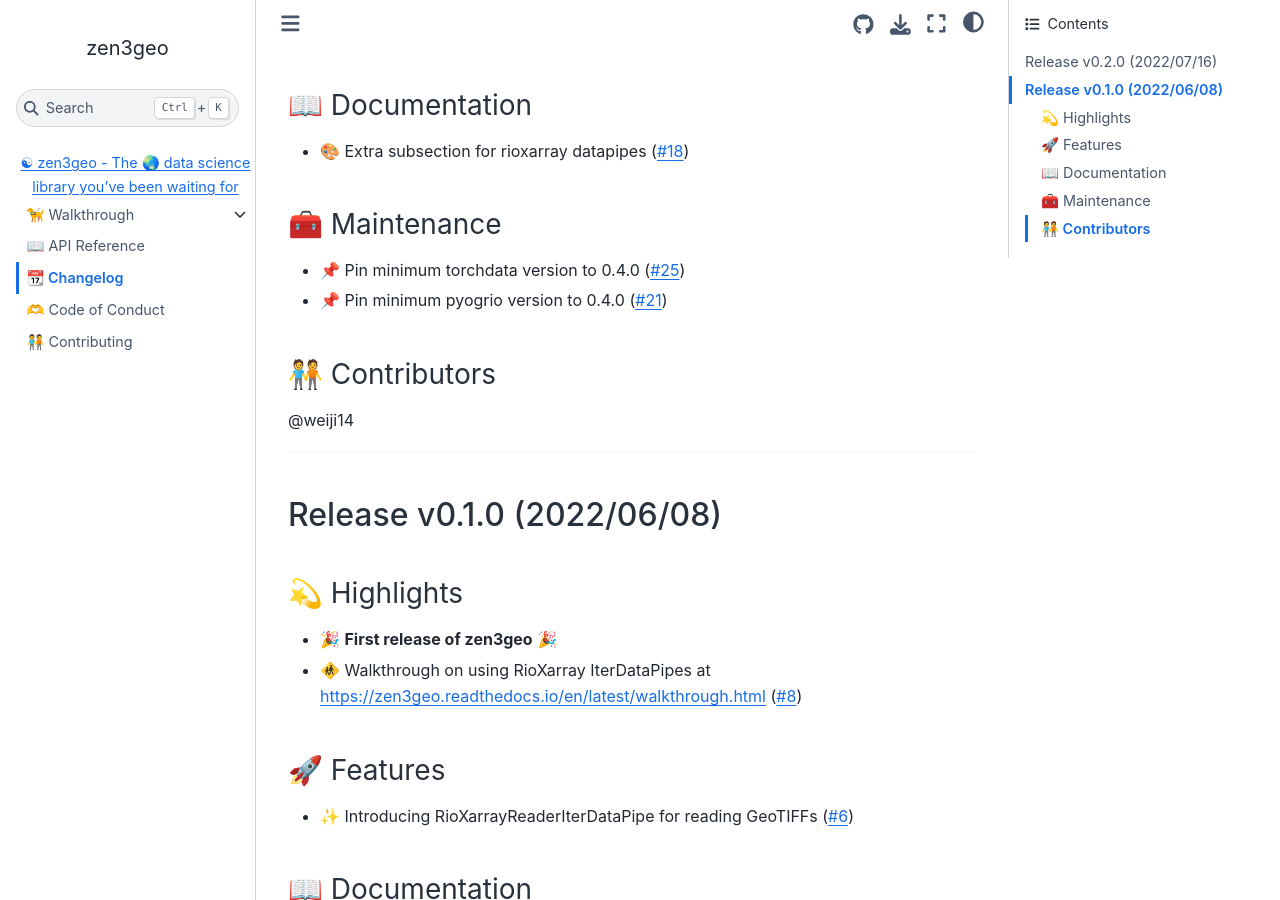
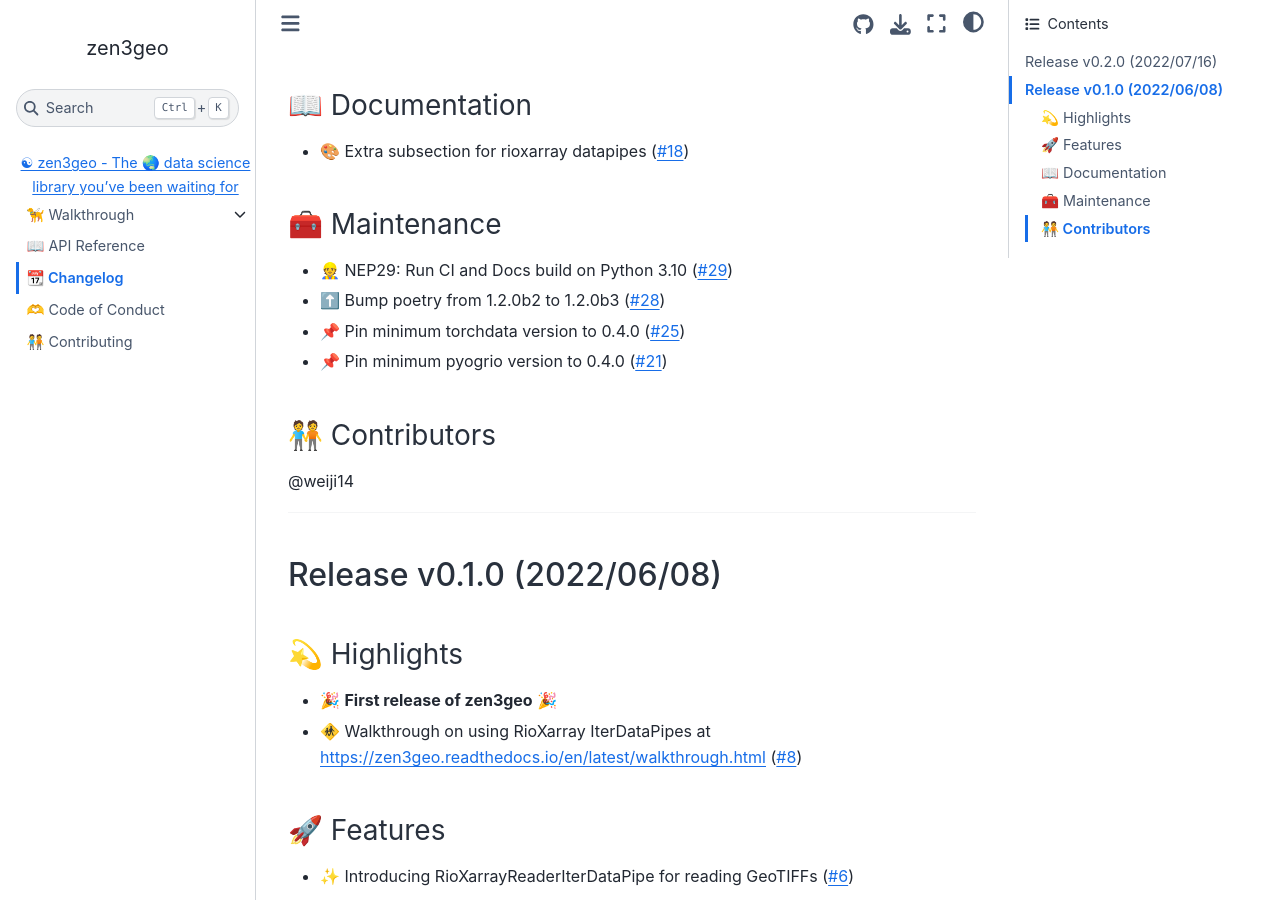
Before and after one commit to weiji14/zen3geo, a Jupyter Book: the page built from docs/changelog.md, in a window 1280 px wide and 900 px high, scrolled down 484 px. Built offline with Jupyter Book 1.0.4 settings and Sphinx 7.4.7 and the Sphinx Book theme 1.1.4, drawn with Linux system fonts in a browser that asks for light colours.

Commit message:
:memo: Add changelog entry for updated dev dependencies
Include two more commits where development related dependencies were upgraded.

```diff
--- a/docs/changelog.md
+++ b/docs/changelog.md
@@ -19,6 +19,8 @@
 
 ### 🧰 Maintenance
 
+* 👷 NEP29: Run CI and Docs build on Python 3.10 ([#29](https://github.com/weiji14/zen3geo/pull/29))
+* ⬆️ Bump poetry from 1.2.0b2 to 1.2.0b3 ([#28](https://github.com/weiji14/zen3geo/pull/28))
 * 📌 Pin minimum torchdata version to 0.4.0 ([#25](https://github.com/weiji14/zen3geo/pull/25))
 * 📌 Pin minimum pyogrio version to 0.4.0 ([#21](https://github.com/weiji14/zen3geo/pull/21))
 
```
